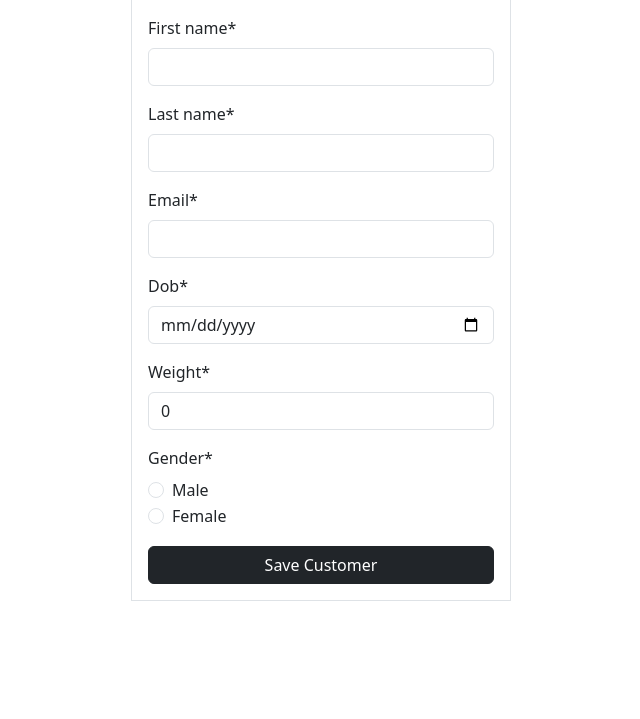
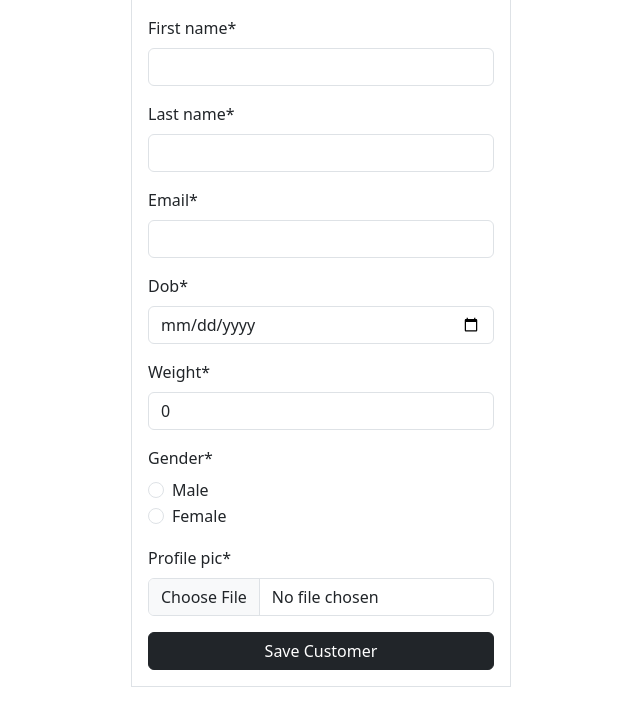
Before and after one commit to erickgathinji/django-database, a Django app: page /add/customer in a window 1280 px wide. Shown: the part 81-800 px from the top of the page, without its empty margins (319-959 px from the left). Run offline with Django 5.2, Linux system fonts and the light colour scheme; some libraries are stand-ins or nearby versions.

Commit message:
profile picture

```diff
--- a/project_database/settings.py
+++ b/project_database/settings.py
@@ -125,6 +125,12 @@ STATIC_ROOT = BASE_DIR / 'static'
 
 STATICFILES_DIRS = [BASE_DIR / 'sacco/static']
 
+MEDIA_URL = 'media/'
+
+MEDIA_ROOT = BASE_DIR / 'media'
+
+
+
 # Default primary key field type
 # https://docs.djangoproject.com/en/5.1/ref/settings/#default-auto-field
 
--- a/project_database/urls.py
+++ b/project_database/urls.py
@@ -14,9 +14,11 @@ Including another URLconf
     1. Import the include() function: from django.urls import include, path
     2. Add a URL to urlpatterns:  path('blog/', include('blog.urls'))
 """
+from django.conf.urls.static import static
 from django.contrib import admin
 from django.urls import path
 
+from project_database import settings
 from sacco import views
 
 urlpatterns = [
@@ -39,4 +41,4 @@ urlpatterns = [
     path('customers/deposit/<int:customer_id>', views.deposit, name='deposit'),
 
     path('admin/', admin.site.urls),
-]
+] + static(settings.MEDIA_URL, document_root=settings.MEDIA_ROOT)
--- a/sacco/app_forms.py
+++ b/sacco/app_forms.py
@@ -10,7 +10,7 @@ class CustomerForm(forms.ModelForm): # ensure import is strictly django import f
     gender = forms.ChoiceField(choices=GENDER_CHOICES, widget=forms.RadioSelect)
     class Meta:
         model = Customer
-        fields = ['first_name', 'last_name', 'email', 'dob', 'weight', 'gender']
+        fields = ['first_name', 'last_name', 'email', 'dob', 'weight', 'gender', 'profile_pic']
         widgets = {
             'dob': forms.DateInput(attrs={'type': 'date', 'min': '1980-01-01', 'max': '2005-12-31'}),
             'weight': forms.NumberInput(attrs={'type': 'number', 'min': '35', 'max': '100'}),
--- a/sacco/models.py
+++ b/sacco/models.py
@@ -1,4 +1,14 @@
+import os
+import uuid
+
 from django.db import models
+
+def generate_unique_name (instance, filename): #function for generating  unique name for a profile image uploaded
+    # kenya.png -- djhlssajgljlds-kenya.png
+    name = uuid.uuid4() #universally unique id
+    full_file_name = f'{name}-{filename}'
+    return os.path.join("profile_pictures", full_file_name) # prof_pics/sdhlsdfjdh-kenya.png
+
 
 # Create your models here.
 #These are your tables
@@ -10,6 +20,7 @@ class Customer(models.Model):
     dob = models.DateField()
     gender = models.CharField(max_length=10)
     weight = models.IntegerField(default=0)
+    profile_pic = models.ImageField(upload_to=generate_unique_name, null=True)
     created_at = models.DateTimeField(auto_now_add=True)
     updated_at = models.DateTimeField(auto_now=True)
 
--- a/sacco/views.py
+++ b/sacco/views.py
@@ -63,7 +63,7 @@ def customer_details(request, customer_id):
 
 def add_customer(request):
     if request.method == "POST":  # save your form data to db
-        form = CustomerForm(request.POST)
+        form = CustomerForm(request.POST, request.FILES)
         if form.is_valid():
             form.save()
             return redirect('customers')
@@ -75,7 +75,7 @@ def add_customer(request):
 def update_customer(request, customer_id):
     customer = get_object_or_404(Customer, id=customer_id)
     if request.method == "POST":
-        form = CustomerForm(request.POST, instance=customer)
+        form = CustomerForm(request.POST, request.FILES, instance=customer)
         if form.is_valid():
             form.save()
             return redirect('customers')
--- a/templates/customer_form.html
+++ b/templates/customer_form.html
@@ -9,7 +9,7 @@
     <div class="container">
         <div class="row justify-content-center">
             <div class="col-sm-4 border my-4 p-3">
-                <form action="{% url 'add_customer' %}" method="post"> {# Add the url created#}
+                <form action="{% url 'add_customer' %}" method="post" enctype="multipart/form-data"> {# enctype when input is always text and media#}
                     {% csrf_token %}
                     {{ form | crispy }}
 
--- a/templates/customer_update_form.html
+++ b/templates/customer_update_form.html
@@ -9,7 +9,7 @@
     <div class="container">
         <div class="row justify-content-center">
             <div class="col-sm-4 border my-4 p-3">
-                <form action="" method="post"> {# Add the url created#}
+                <form action="" method="post" enctype="multipart/form-data"> {# enctype when input is always text and media#}
                     {% csrf_token %}
                     {{ form | crispy }}
 
--- a/templates/details.html
+++ b/templates/details.html
@@ -39,7 +39,7 @@
 
                     <tr>
                         <td class="h6">Total Deposit</td>
-                        <td>{{ total }}</td> #total is not part of customer
+                        <td>{{ total }}</td> {#total is not part of customer#}
                     </tr>
 
                 </table>
```
Also changed, not shown: db.sqlite3.
